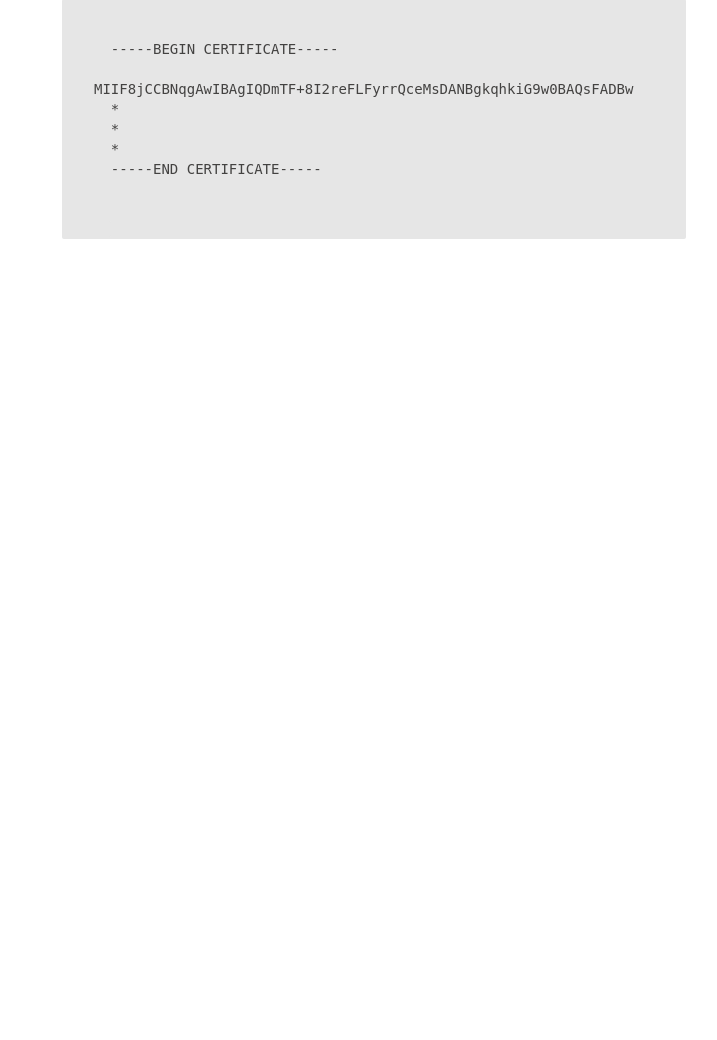
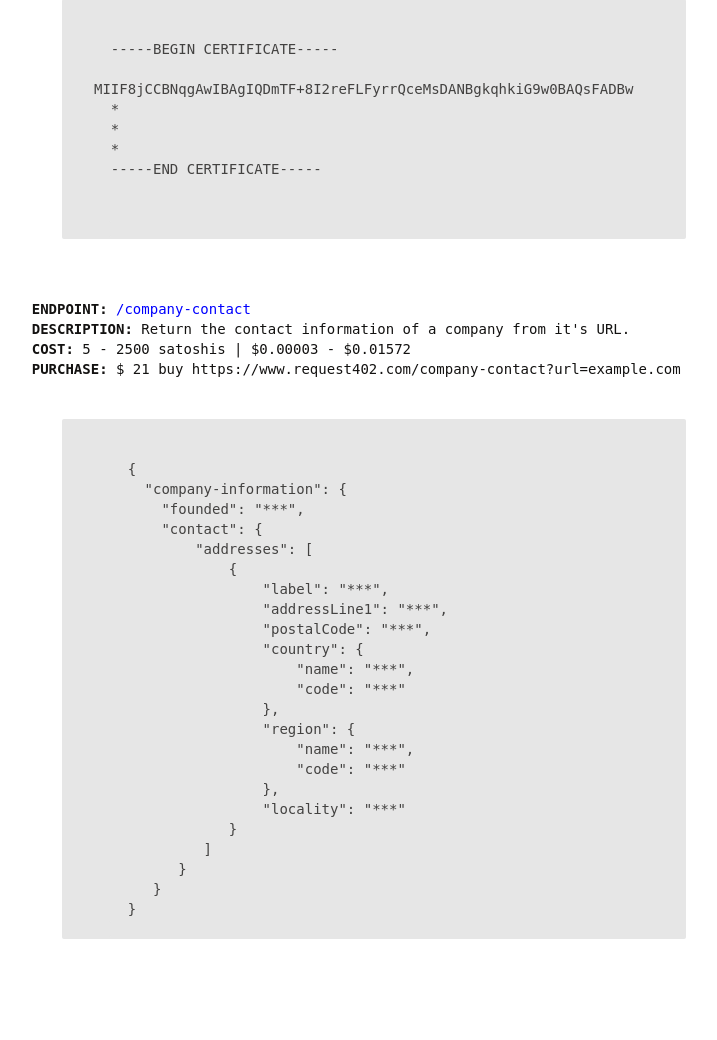
Before and after one commit to Blockshare/request402-django-framework, a Django app: page / in a window 1280 px wide. Shown: the part 3040-4080 px from the top of the page, without its empty margins (278-995 px from the left). Before the commit the page ends 3279 px from the top, so only its background shows below. Run offline with Django 3.2, Linux system fonts and the light colour scheme.

Commit message:
adding more info to home page.

```diff
--- a/get_request/templates/use_this_for_now.html
+++ b/get_request/templates/use_this_for_now.html
@@ -185,6 +185,38 @@
 
   </code></pre>
 
+    <b>ENDPOINT:</b><a href="/company-contact?format=json"> /company-contact</a>
+    <b>DESCRIPTION:</b> Return the contact information of a company from it's URL.
+    <b>COST:</b> 5 - 2500 satoshis | $0.00003 - $0.01572
+    <b>PURCHASE:</b> $ 21 buy https://www.request402.com/company-contact?url=example.com
+
+  <pre id="inner-code"><code>
+
+    {
+      "company-information": {
+        "founded": "***",
+        "contact": {
+            "addresses": [
+                {
+                    "label": "***",
+                    "addressLine1": "***",
+                    "postalCode": "***",
+                    "country": {
+                        "name": "***",
+                        "code": "***"
+                    },
+                    "region": {
+                        "name": "***",
+                        "code": "***"
+                    },
+                    "locality": "***"
+                }
+             ]
+          }
+       }
+    }
+  </code></pre>
+
   </center>
   </body>
 </html>
```
